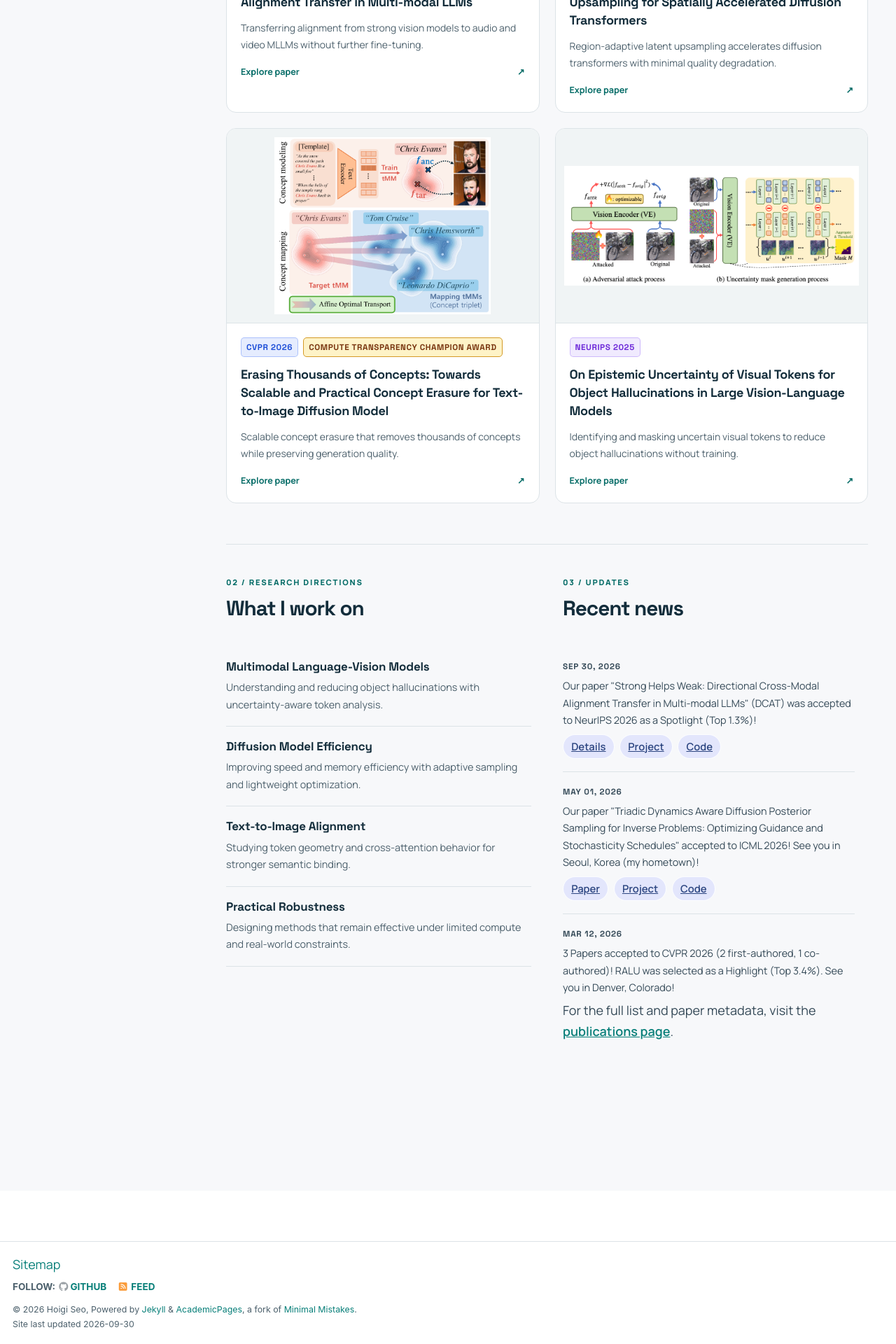
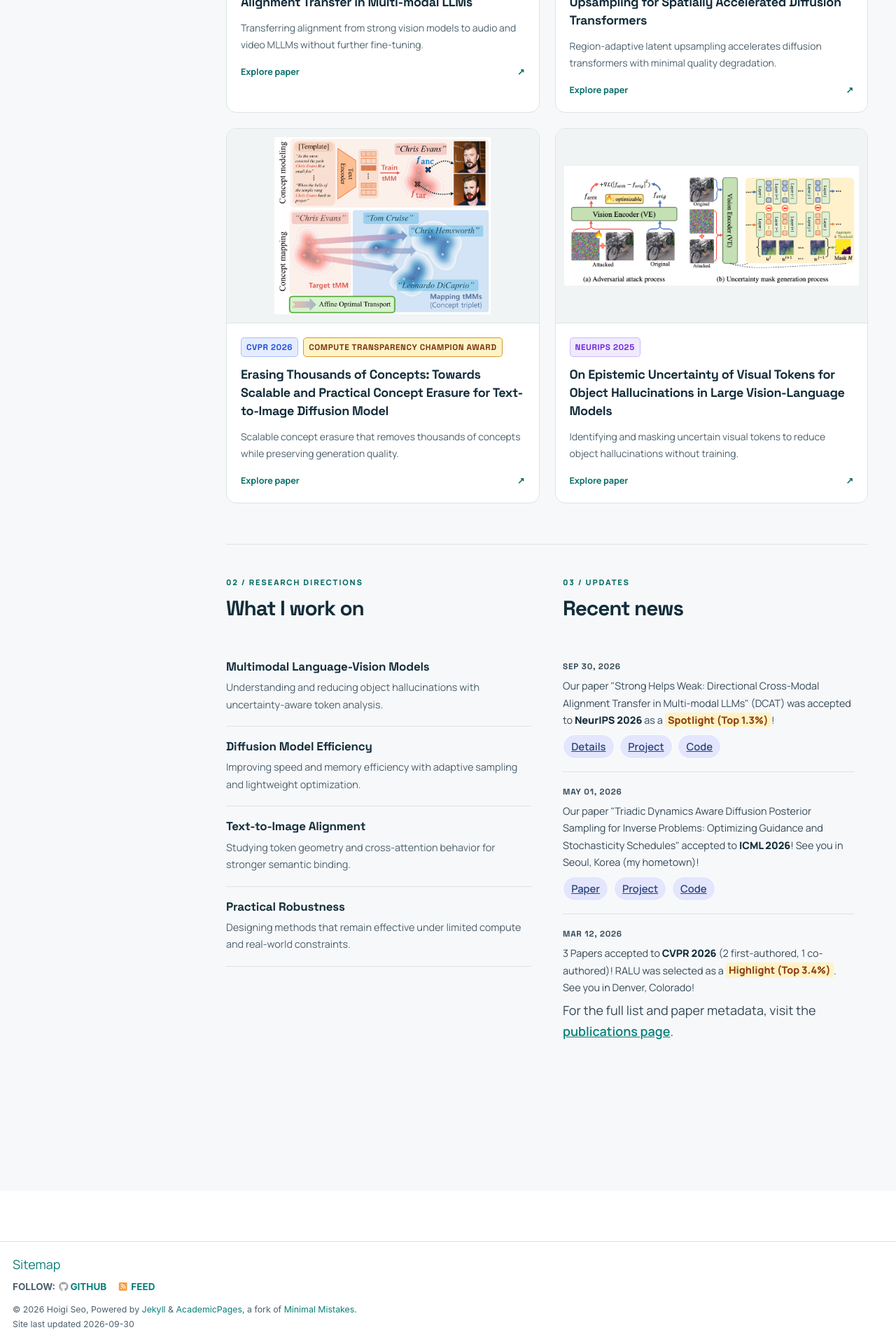
Before and after one commit to seohoiki3215/seohoiki3215.github.io, a Jekyll site: the page built from _pages/about.md, in a window 1280 px wide. Shown: the part 1193-3113 px from the top of the page at 70% size. Built offline with Jekyll 4.4.1, drawn with Linux system fonts in a browser that asks for light colours; some web fonts are replaced.

Commit message:
Emphasize conference names and honors in recent news

```diff
--- a/_sass/_research-refresh.scss
+++ b/_sass/_research-refresh.scss
@@ -100,6 +100,9 @@ html[data-theme="dark"] .pub-chip--award { color: #ffdf91; background: #45351b;
 .news-scroll:focus-visible { outline: 2px solid var(--liquid-accent); outline-offset: 4px; }
 .page__content .news-date, .page__content .news-title { margin: 0; overflow-wrap: anywhere; }
 .page__content .news-title { font-size: .8rem; line-height: 1.7; }
+.news-title strong { color: var(--liquid-ink-strong); font-weight: 800; }
+.news-title mark { color: #92400e; background: #fef3c7; font-weight: 800; padding: .08em .3em; border-radius: 4px; -webkit-box-decoration-break: clone; box-decoration-break: clone; }
+html[data-theme="dark"] .news-title mark { color: #ffdf91; background: #45351b; }
 .liquid-columns .news-scroll { max-height: min(28rem, 60vh); overflow-y: auto; scrollbar-gutter: stable; overscroll-behavior-y: contain; padding-right: .6rem; }
 .liquid-columns .news-scroll::-webkit-scrollbar { width: 8px; }
 .liquid-columns .news-scroll::-webkit-scrollbar-thumb { background: var(--liquid-scrollbar); border-radius: 999px; }
```
Also changed, not shown: _data/news.yml (+12 -12 lines).
